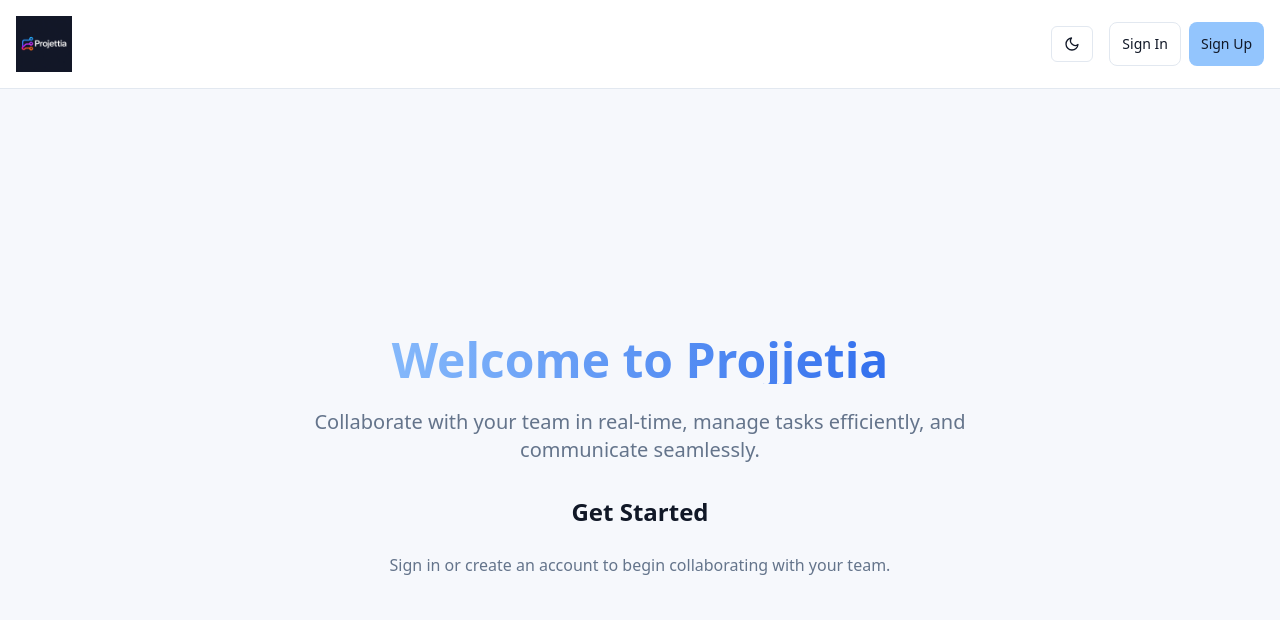
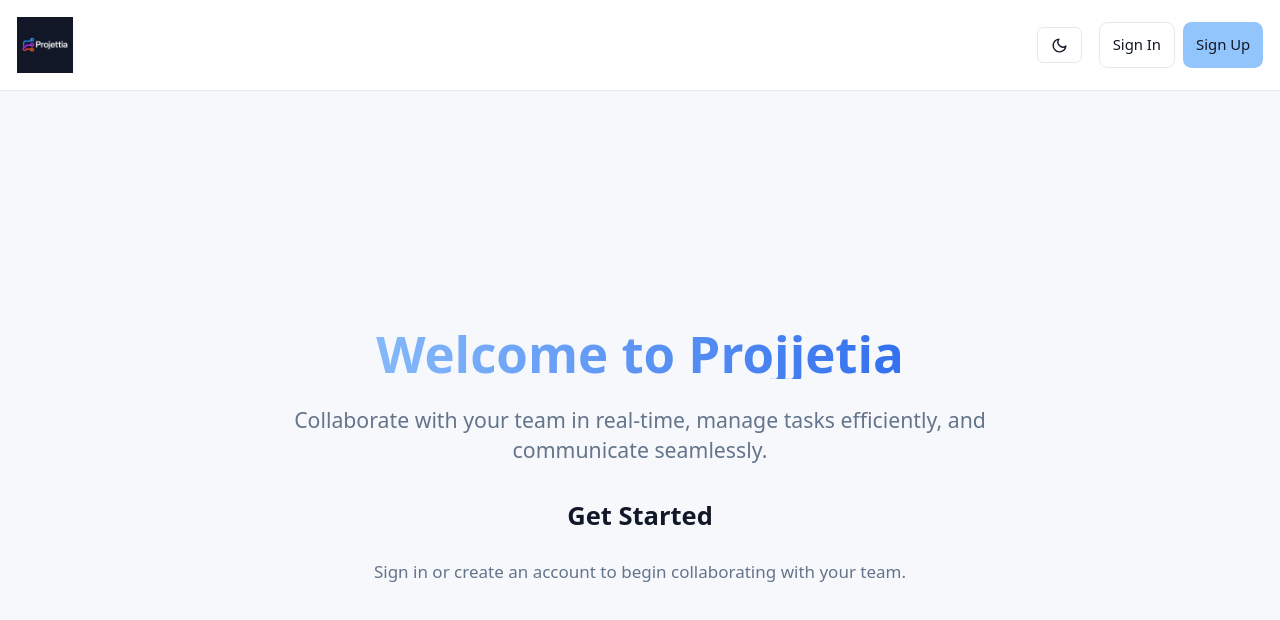
Before and after one commit to crisky94/projettia, a Next.js app: page / in a window 1280 px wide. Shown: the top 620 px of the page. Built offline with nearby package versions, Linux system fonts and the light colour scheme; no server answers.

Commit message:
chore: increase base font size on desktop for improved readability

```diff
--- a/app/globals.css
+++ b/app/globals.css
@@ -128,6 +128,13 @@ html {
   -webkit-text-size-adjust: 100%;
   /* Smooth scrolling */
   scroll-behavior: smooth;
+}
+
+/* Slightly larger base font size on desktop to improve readability */
+@media (min-width: 768px) {
+  html {
+    font-size: 17px; /* ~6% bigger than default 16px */
+  }
 }
 
 body {
```
